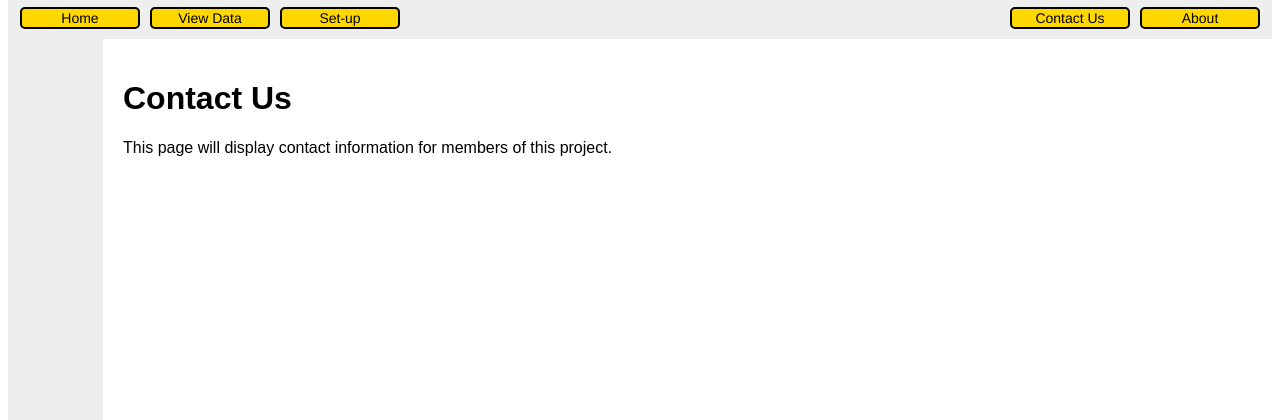
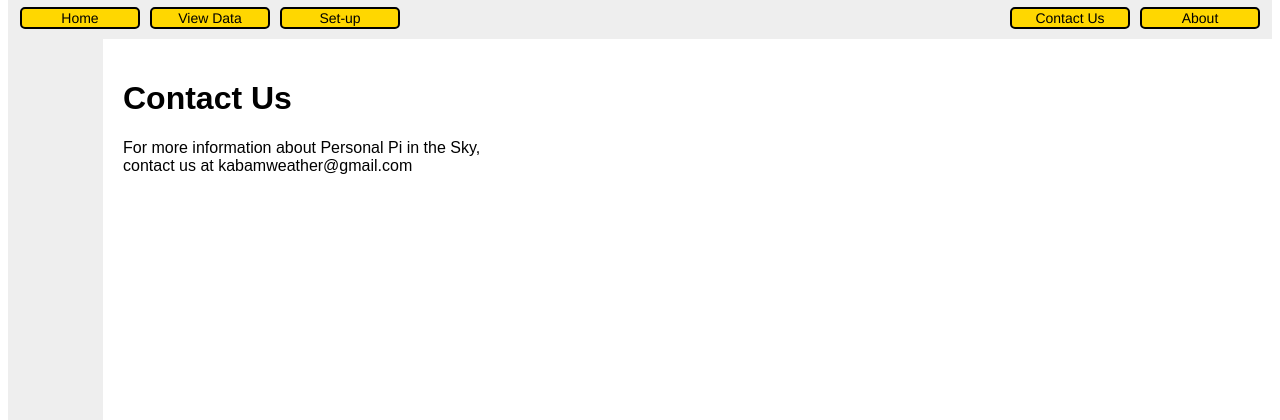
Before and after one commit to KABAM-307/WebApp, a PHP site: page /contactus.php in a window 1280 px wide. Shown: the part 118-538 px from the top of the page. Run offline with PHP 8.4, Linux system fonts and the light colour scheme.

Commit message:
Fixed contactus page

```diff
--- a/contactus.php
+++ b/contactus.php
@@ -7,7 +7,8 @@
 		Contact Us
 	</h1>
 	<p>
-		This page will display contact information for members of this project.
+		For more information about Personal Pi in the Sky,<br>
+		contact us at kabamweather@gmail.com
 	</p>
 </div>
 
```
